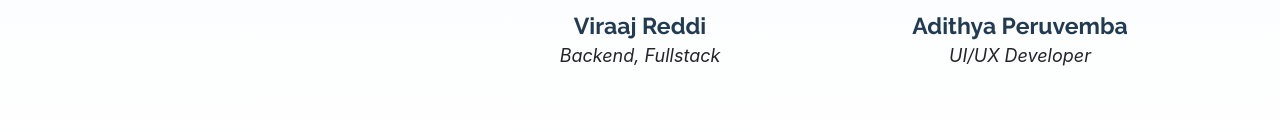
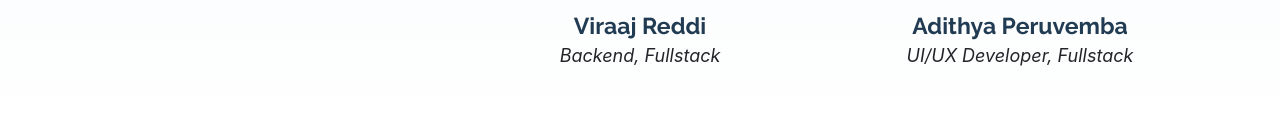
Before and after one commit to ayaanzhaque/TecConnect, a website with bundled scripts: page index.html in a window 1280 px wide. Shown: the part 6980-7112 px from the top of the page. Built offline with nearby package versions, Linux system fonts and the light colour scheme; a script that the page names is missing.

Commit message:
further ui changes

```diff
--- a/index.html
+++ b/index.html
@@ -610,7 +610,7 @@
             <div class="member" data-aos="fade-up" data-aos-delay="300">
               <div class="pic"><img src="assets/img/team/adithyapic.png" alt=""></div>
               <h4>Adithya Peruvemba</h4>
-              <span>UI/UX Developer</span>
+              <span>UI/UX Developer, Fullstack</span>
             </div>
           </div>
         </div>
```
